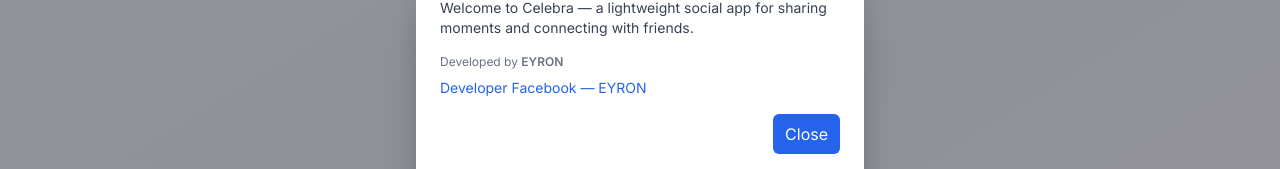
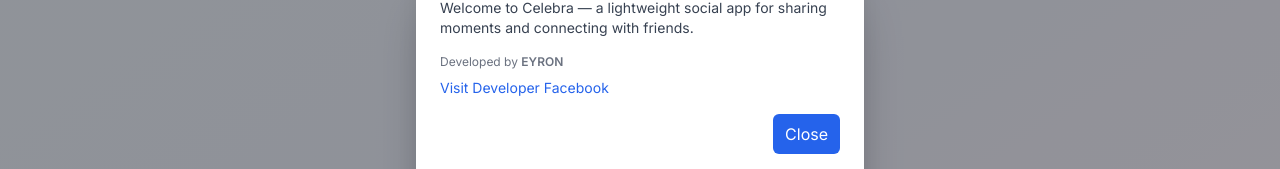
Before and after one commit to manuelbatansardido-lgtm/celebra, a Next.js app: page / in a window 1280 px wide. Both pictures are taken after a click on the button "About". Shown: the part 342-511 px from the top of the page. Built offline with nearby package versions, Linux system fonts and the light colour scheme; no server answers.

Commit message:
chore(about): update link label to 'Visit Developer Facebook'

```diff
--- a/components/AboutPopup.tsx
+++ b/components/AboutPopup.tsx
@@ -31,7 +31,7 @@
             rel="noopener noreferrer"
             className="text-blue-600 hover:underline"
           >
-            Developer Facebook — EYRON
+            Visit Developer Facebook
           </a>
         </div>
 
```
